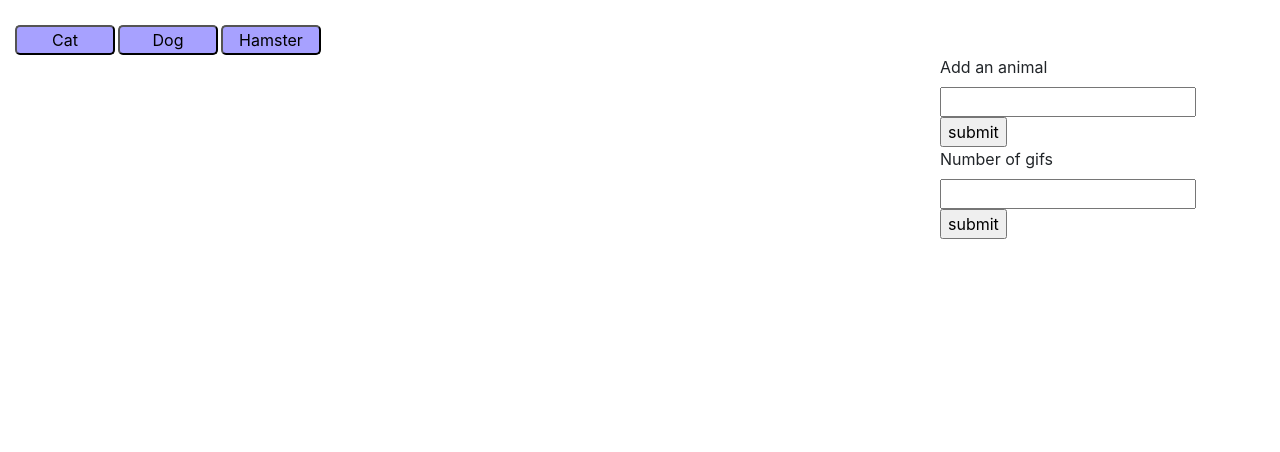
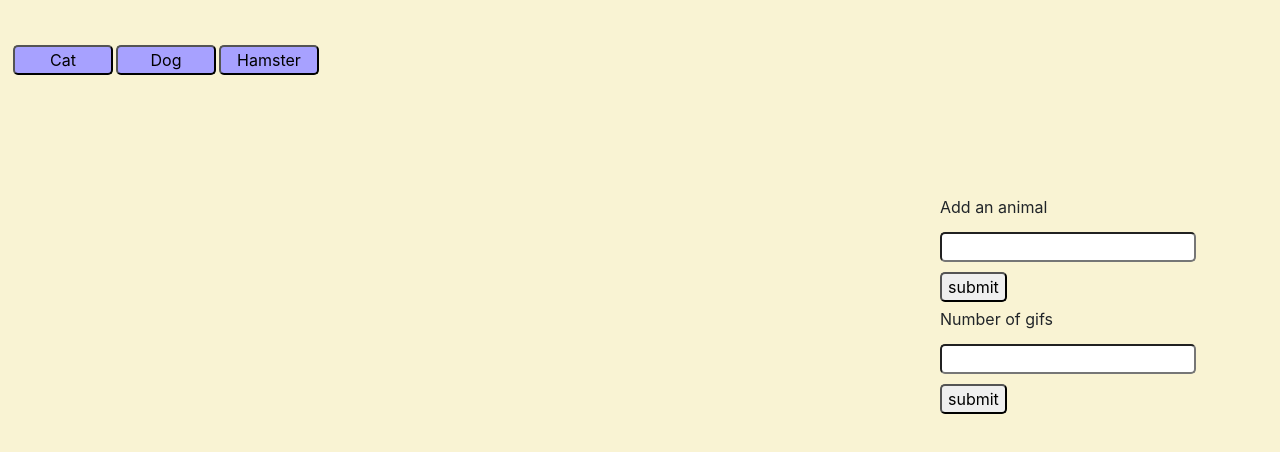
Before and after one commit to guiguipp/gifApp, a plain HTML site: page index.html in a window 1280 px wide. Drawn offline with nearby package versions, Linux system fonts and the light colour scheme.

Commit message:
Minor improvements

```diff
--- a/assets/css/styles.css
+++ b/assets/css/styles.css
@@ -1,3 +1,6 @@
+body {
+    background-color: rgb(249, 243, 211)
+}
 /* Gif buttons */
 .gif_btn {
     width: 100px;
@@ -6,8 +9,9 @@
     border-radius: 5px;
     margin-left: 3px;
 }
-.gif_btn:first-child {
-    margin-left: 15px;
+input {
+    margin: 5px 0px;
+    border-radius: 5px;
 }
 .gif_btn:hover{
     background-color:rgb(246, 149, 3);
@@ -17,5 +21,9 @@
 }
 .item {
     display: inline-block;
-    margin: 2px, 0px;
+    margin: 2px;
 }
+header {
+    margin-bottom: 100px;
+    padding: 20px 10px;
+}
--- a/assets/javascript/app.js
+++ b/assets/javascript/app.js
@@ -62,7 +62,6 @@ $("#add-gif").on("click", function(event) {
     $("#gif-input").val("");
     // don't repeat buttons
     for (let i = 0; i < gifsArray.length; i++) {
-        console.log(gifsArray[i].toString().toLowerCase());
         if (gifsArray.toString().toLowerCase().includes(nameNewGif.toLowerCase()) === false) {
             gifsArray.push(nameNewGif.toProperCase());
             renderButtons();
@@ -75,7 +74,7 @@ $("#add-gif").on("click", function(event) {
 $("#num-gif").on("click", function(event) {
     event.preventDefault();
     newGifNum = $("#num-input").val().trim();
-    $("#gif-input").val("");
+    $("#num-input").val("");
     apiLimitNum = newGifNum;
     // change to plural if number entered > 1
     if (newGifNum < 2) {
--- a/index.html
+++ b/index.html
@@ -4,7 +4,7 @@
     <meta charset="UTF-8">
     <meta name="viewport" content="width=device-width, initial-scale=1.0">
     <meta http-equiv="X-UA-Compatible" content="ie=edge">
-    <title>Document</title>
+    <title>Gifbox</title>
     <link rel="stylesheet" href="assets/css/reset.css"/>
     <link rel="stylesheet" href="https://maxcdn.bootstrapcdn.com/bootstrap/4.0.0/css/bootstrap.min.css" integrity="sha384-Gn5384xqQ1aoWXA+058RXPxPg6fy4IWvTNh0E263XmFcJlSAwiGgFAW/dAiS6JXm" crossorigin="anonymous">
     <link rel="stylesheet" href="assets/css/styles.css"/>
```
